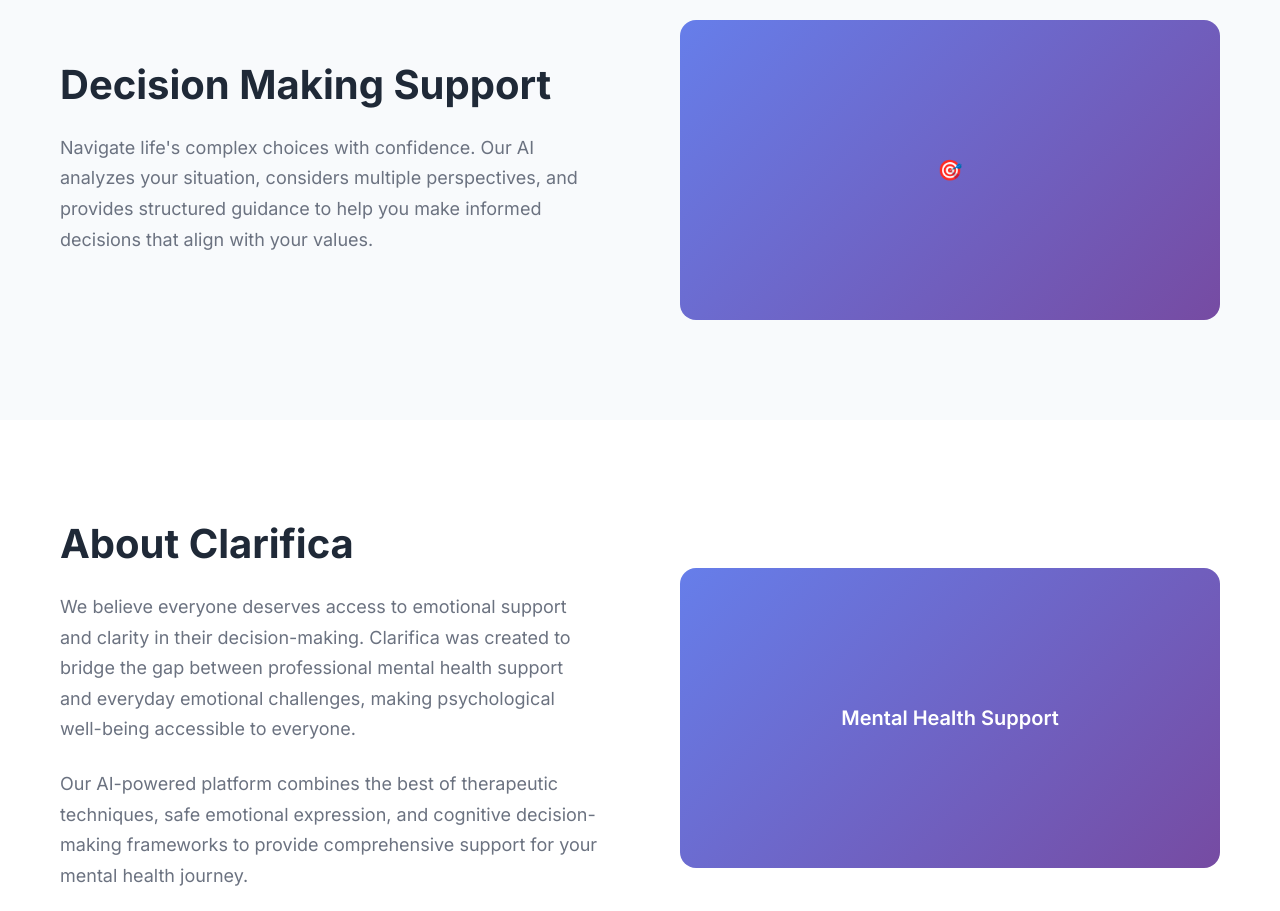
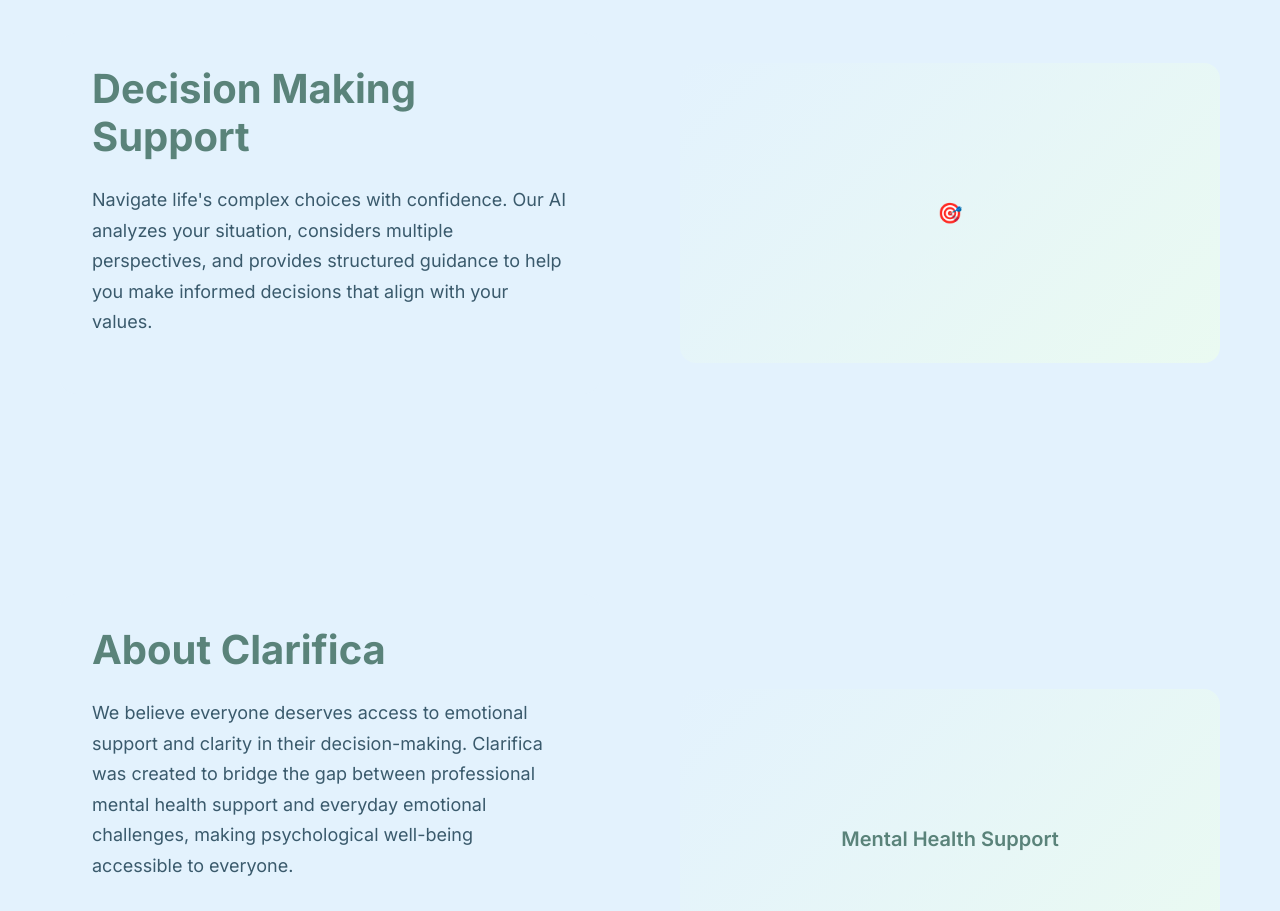
Before and after one commit to Dev-KrishnaPathak/Clarifica, a React (Vite) app: page / in a window 1280 px wide. Shown: the part 1880-2791 px from the top of the page. Built offline with nearby package versions, Linux system fonts and the light colour scheme; a web font is replaced by a local one.

Commit message:
your message

```diff
--- a/src/App.css
+++ b/src/App.css
@@ -5,11 +5,33 @@
   box-sizing: border-box;
 }
 
+/* Peaceful color palette update */
+:root {
+  --primary-bg: #e3f2fd; /* Soft blue */
+  --secondary-bg: #e3f2fd;
+  --accent-bg: #eafaf1;
+  --primary-color: #3a5a6c;
+  --secondary-color: #5a837a;
+  --accent-color: #7fc8a9;
+  --button-bg: #b3e5fc;
+  --button-hover-bg: #81d4fa;
+  --button-text: #25636b;
+  --section-bg: #f6fbfc;
+  --footer-bg: #e3f2fd;
+  --footer-text: #3a5a6c;
+}
+
+body {
+  background-color: var(--primary-bg) !important;
+  color: var(--primary-color);
+}
+
 .app {
   font-family: 'Inter', -apple-system, BlinkMacSystemFont, 'Segoe UI', Roboto, sans-serif;
   line-height: 1.6;
-  color: #333;
+  color: var(--primary-color);
   overflow-x: hidden;
+  background: var(--primary-bg) !important;
 }
 
 .container {
@@ -117,8 +139,8 @@
 
 /* Buttons */
 .btn-primary {
-  background: white;
-  color: black;
+  background: var(--button-bg);
+  color: var(--button-text);
   border: none;
   padding: 12px 24px;
   border-radius: 8px;
@@ -133,13 +155,13 @@
 .btn-primary:hover {
   transform: translateY(-2px);
   box-shadow: 0 10px 25px rgba(255, 255, 255, 0.3);
-  background: #f8fafc;
+  background: var(--button-hover-bg);
 }
 
 .btn-secondary {
   background: transparent;
-  color: white;
-  border: 1px solid white;
+  color: var(--button-text);
+  border: 1px solid var(--button-bg);
   padding: 10px 22px;
   border-radius: 8px;
   font-weight: 600;
@@ -149,8 +171,8 @@
 
 .btn-secondary:hover {
   border-color: black;
-  background: black;
-  color: white;
+  background: var(--button-bg);
+  color: var(--button-text);
 }
 
 .btn-outline {
@@ -495,7 +517,7 @@
 /* Features Section */
 .features {
   padding: 100px 0;
-  background: #f8fafc;
+  background: var(--section-bg);
 }
 
 .section-header {
@@ -506,13 +528,13 @@
 .section-title {
   font-size: 2.5rem;
   font-weight: 700;
-  color: #1f2937;
+  color: var(--secondary-color);
   margin-bottom: 16px;
 }
 
 .section-subtitle {
   font-size: 1.125rem;
-  color: #6b7280;
+  color: var(--primary-color);
   max-width: 600px;
   margin: 0 auto;
 }
@@ -585,7 +607,7 @@
 /* About Section */
 .about {
   padding: 100px 0;
-  background: white;
+  background: var(--section-bg);
 }
 
 .about-content {
@@ -598,12 +620,12 @@
 .about-text h2 {
   font-size: 2.5rem;
   font-weight: 700;
-  color: #1f2937;
+  color: var(--secondary-color);
   margin-bottom: 24px;
 }
 
 .about-text p {
-  color: #6b7280;
+  color: var(--primary-color);
   line-height: 1.7;
   margin-bottom: 24px;
   font-size: 1.125rem;
@@ -642,19 +664,25 @@
 .image-placeholder {
   width: 100%;
   height: 100%;
-  background: linear-gradient(135deg, #667eea, #764ba2);
+  background: linear-gradient(135deg, #e3f2fd, #eafaf1);
   display: flex;
   align-items: center;
   justify-content: center;
-  color: white;
+  color: var(--secondary-color);
   font-size: 1.25rem;
   font-weight: 600;
+}
+
+.about-text {
+  background: var(--secondary-bg);
+  border-radius: 16px;
+  padding: 32px;
 }
 
 /* Contact Section */
 .contact {
   padding: 100px 0;
-  background: #f8fafc;
+  background: var(--section-bg);
 }
 
 .contact-content {
@@ -666,12 +694,12 @@
 .contact-info h2 {
   font-size: 2.5rem;
   font-weight: 700;
-  color: #1f2937;
+  color: var(--secondary-color);
   margin-bottom: 16px;
 }
 
 .contact-info > p {
-  color: #6b7280;
+  color: var(--primary-color);
   font-size: 1.125rem;
   margin-bottom: 48px;
 }
@@ -746,8 +774,8 @@
 
 /* Footer */
 .footer {
-  background: #1f2937;
-  color: white;
+  background: var(--footer-bg);
+  color: var(--footer-text);
   padding: 60px 0 20px;
 }
 
@@ -769,7 +797,7 @@
 .footer-section h4 {
   font-weight: 600;
   margin-bottom: 20px;
-  color: #f9fafb;
+  color: var(--secondary-color);
 }
 
 .footer-section ul {
@@ -781,13 +809,13 @@
 }
 
 .footer-section ul li a {
-  color: #d1d5db;
+  color: var(--primary-color);
   text-decoration: none;
   transition: color 0.3s ease;
 }
 
 .footer-section ul li a:hover {
-  color: #2563eb;
+  color: var(--accent-color);
 }
 
 .footer-section p {
@@ -801,7 +829,7 @@
   display: flex;
   justify-content: space-between;
   align-items: center;
-  color: #9ca3af;
+  color: var(--footer-text);
 }
 
 .social-links {
@@ -931,3 +959,16 @@
 #safe-venting .about-image {
   width: 540px;
 }
+
+/* Override any remaining white backgrounds */
+.about-image,
+.btn-primary,
+.btn-secondary,
+.feature-card,
+.footer,
+.section-header,
+.about,
+.features,
+.contact {
+  background: var(--primary-bg) !important;
+}
```
